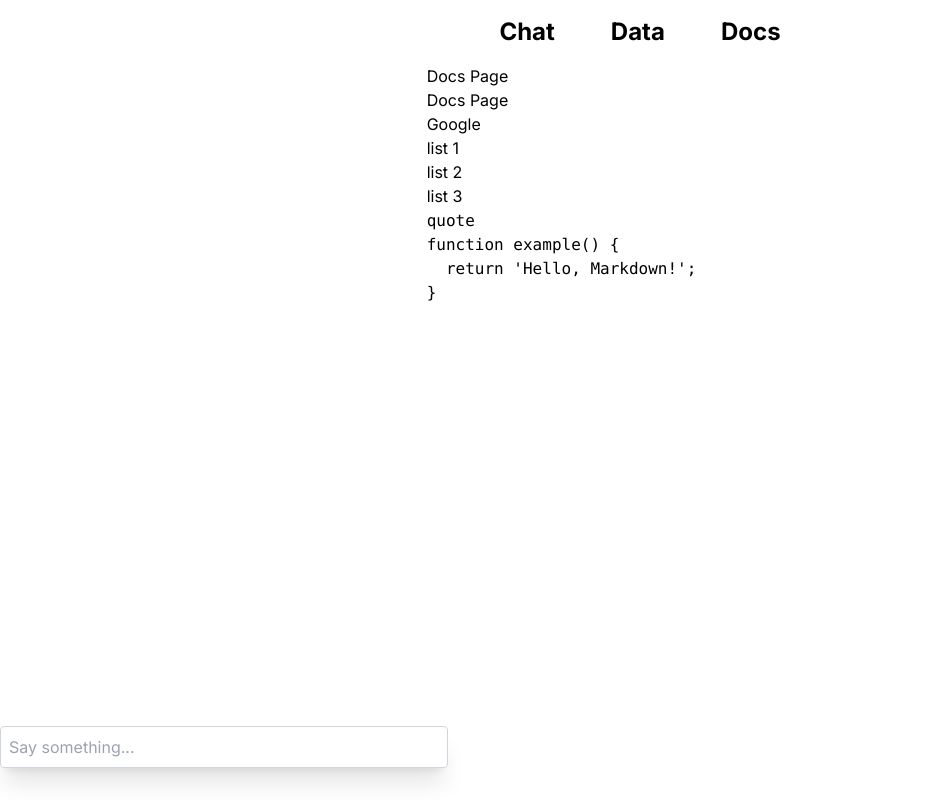
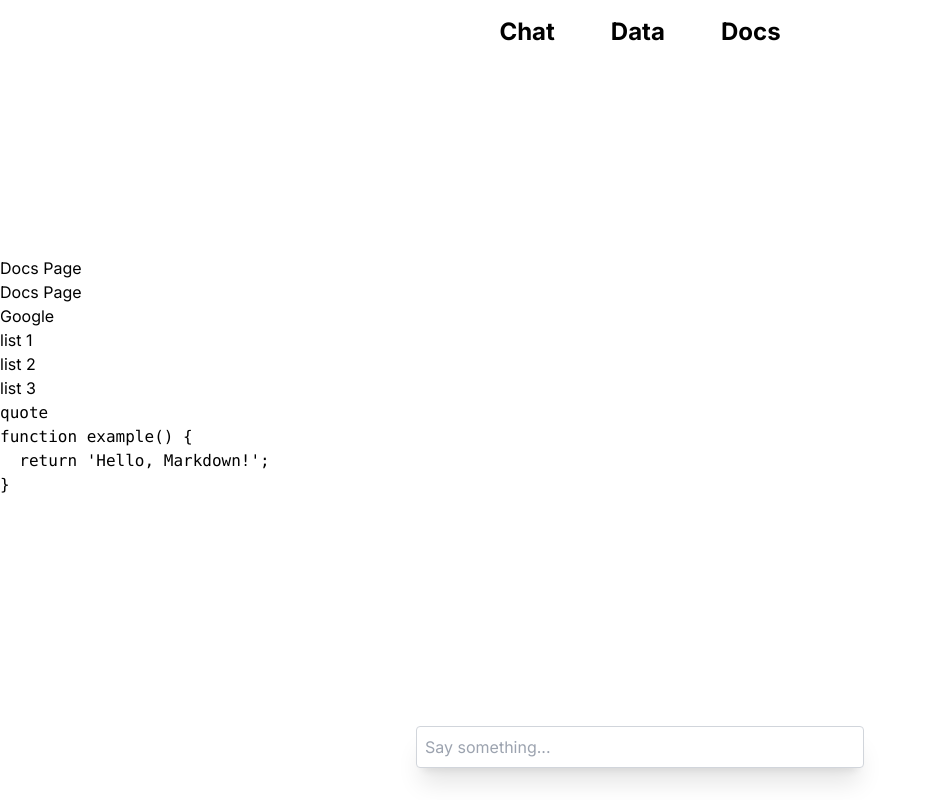
Before and after one commit to ubq-testing/bot-ai, a Next.js app: page /tri-display in a window 1280 px wide. Shown: the whole page, without its empty margins (0-927 px from the left). Built offline with nearby package versions, Linux system fonts and the light colour scheme.

Commit message:
singular

```diff
--- a/app/tri-display/layout.tsx
+++ b/app/tri-display/layout.tsx
@@ -1,14 +1,10 @@
-export const metadata = {
-  description: "",
-};
-
 export default function DualLayout(props: {
   children: React.ReactNode;
   data: React.ReactNode;
   docs: React.ReactNode;
 }) {
   return (
-    <div className="grid grid-cols-3 shrink">
+    <div className="">
       {props.children}
       {props.docs}
     </div>
```
